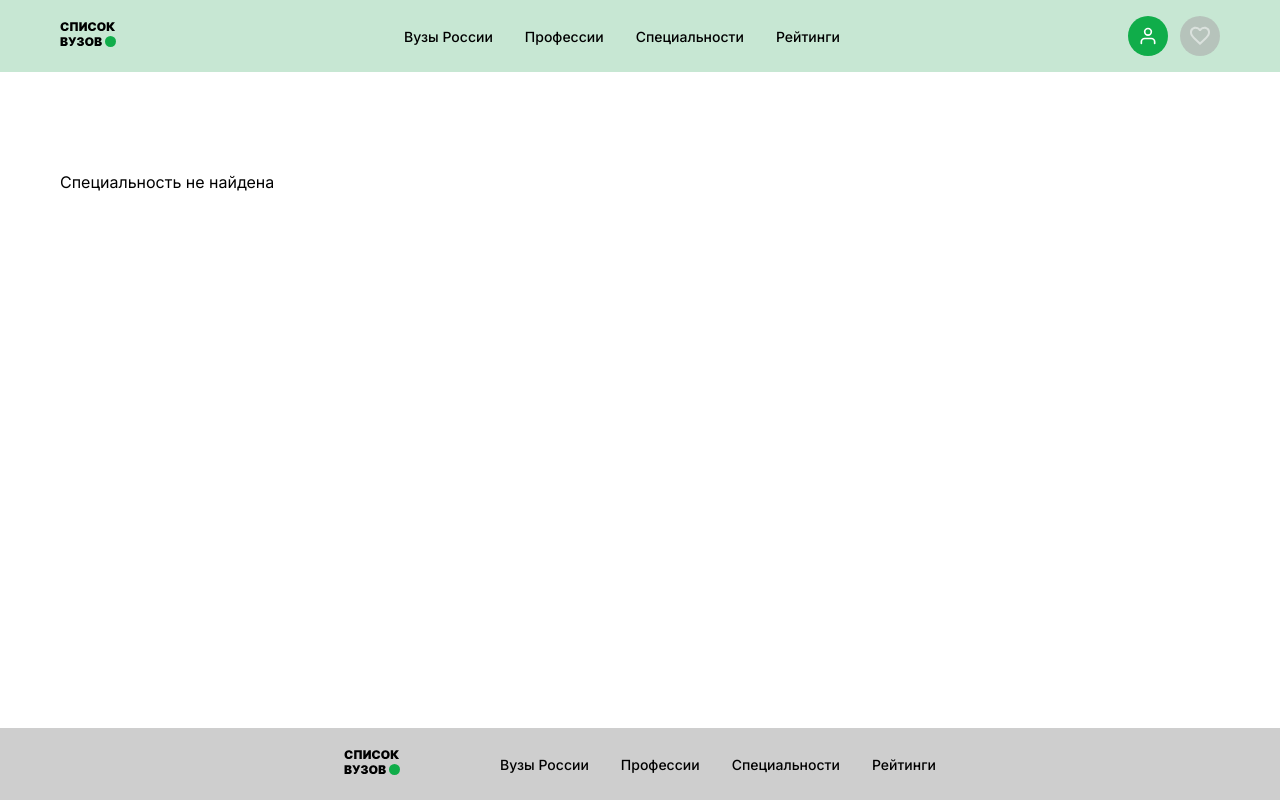
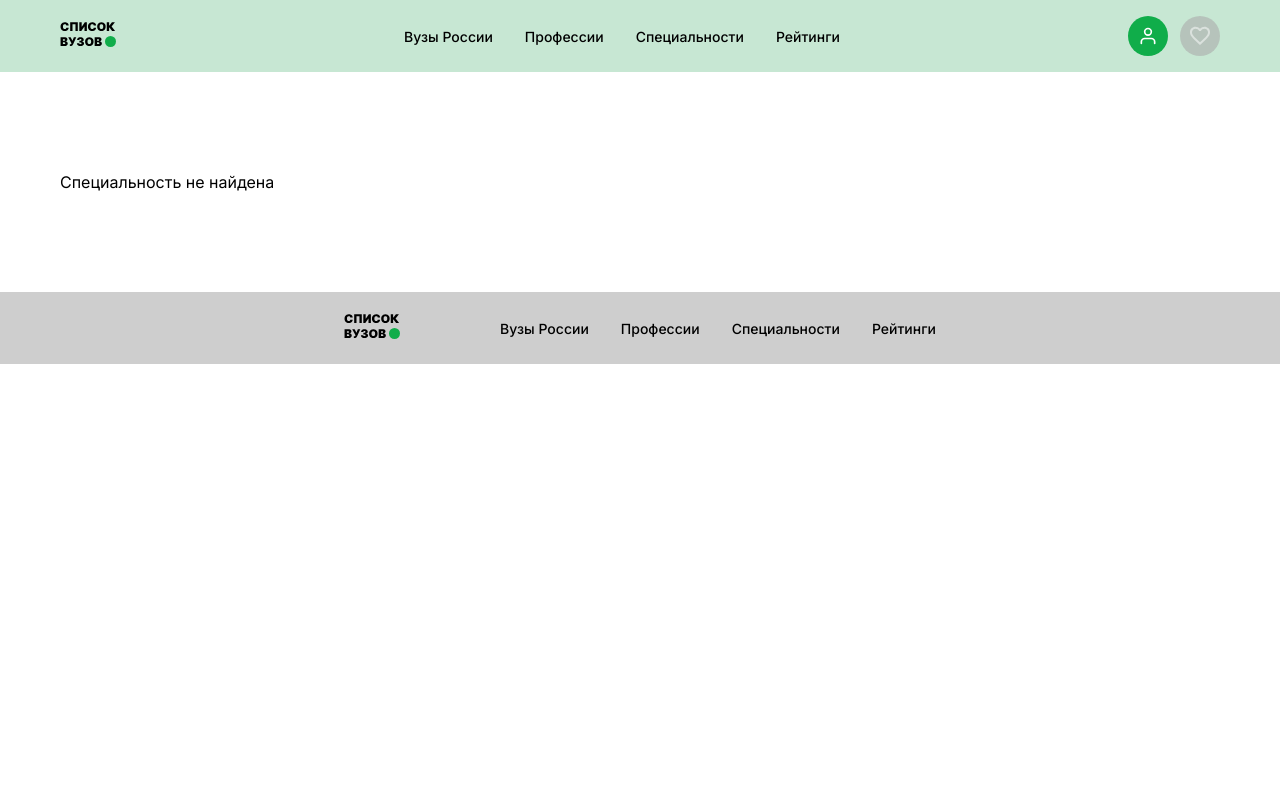
Before and after one commit to YakimchukAlisa/spisok-vuzov, a React app in the folder frontend/: page /specialty/1 in a window 1280 px wide. Built offline with nearby package versions, Linux system fonts and the light colour scheme; the HTML template or start-up script is replaced by a standard one.

Commit message:
Update reset.css

```diff
--- a/frontend/src/css/reset.css
+++ b/frontend/src/css/reset.css
@@ -14,10 +14,7 @@ img {
 
 .wrapper {
     width: 100%;
-  display: grid;
-  grid-template-rows: auto 1fr auto; /* Хедер - авто, Контент - 1fr (занимает всё место), Футер - авто */
   min-height: 100vh;
-  min-height: 100dvh;
 }
 
 .container {
```
